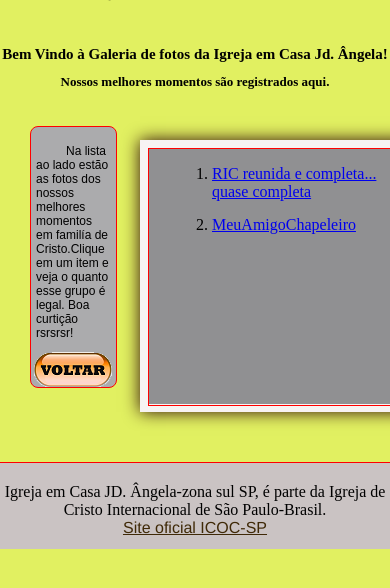
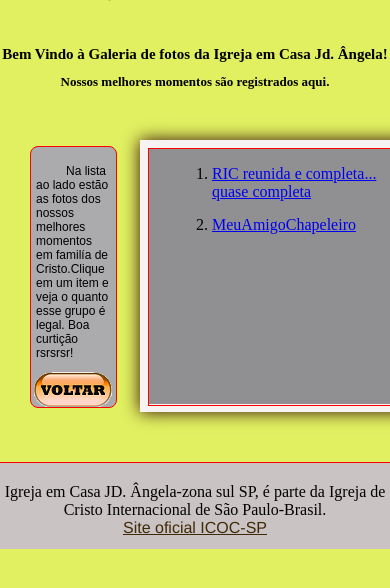
Before and after one commit to GuglielmoTargino/RIC_JD_ANGELA, a PHP site: page /fotos.html in a window 390 px wide; the page is wider, and only the part inside the window is pictured. Shown: the part 154-742 px from the top of that part. Run offline with PHP 8.4, Linux system fonts and the light colour scheme.

Commit message:
ajuste_li
Ajuste de menu

```diff
--- a/fotos.html
+++ b/fotos.html
@@ -56,9 +56,9 @@
 
             <figure id="moldura">
                 <iframe src="../RIC_JD_ANGELA/views/listafotos.html" name="janela" id="frame-fotos">
-
                 </iframe>
             </figure>
+
             <img id="logo-pagina" src="images/fotos.png">
 
 
--- a/libraries/stylesheet.css
+++ b/libraries/stylesheet.css
@@ -68,7 +68,7 @@ div#botao-menu img#bot-menu{
         float: right;
         display:none;
         top: 60px;
-        width: 40%;
+        width: 30%;
         height: 35px;
         color: rgb(15, 15, 15);
         background-color: rgb(193, 197, 197);
@@ -81,7 +81,7 @@ div#botao-menu img#bot-menu{
     right: 50px;}
 
     aside#cx-selecao{
-        top: 280px;
+        top: 300px;
         left: 30px;
         width: 75px;
         height: 250px;
```
